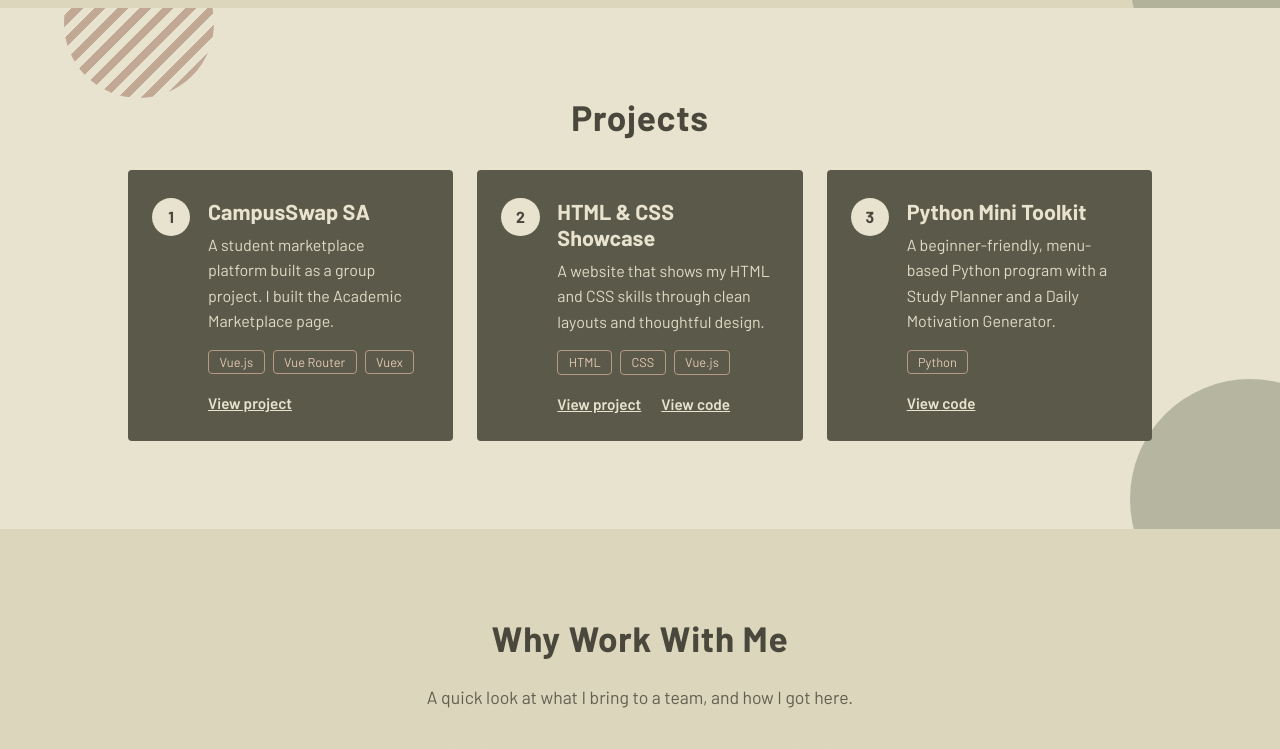
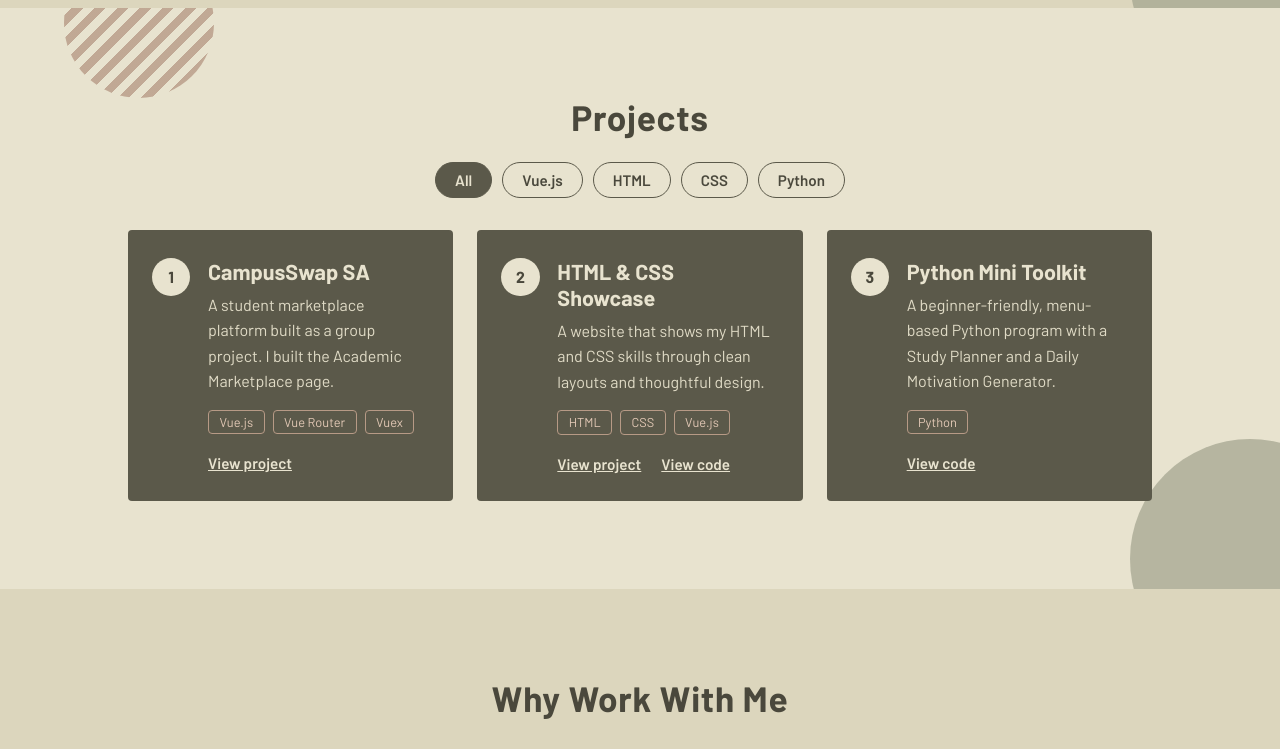
Before and after one commit to Zaarah-Okkers/Portfolio, a Vue app: page / in a window 1280 px wide. Shown: the part 2348-3097 px from the top of the page. Built offline with nearby package versions, Linux system fonts and the light colour scheme.

Commit message:
Added filter

```diff
--- a/src/App.vue
+++ b/src/App.vue
@@ -1,4 +1,6 @@
 <script setup>
+import { computed, ref } from 'vue'
+
 const skillGroups = [
   {
     title: 'Frontend',
@@ -104,6 +106,14 @@ const projects = [
     github: 'https://github.com/Zaarah-Okkers/Python-Mini-Toolkit'
   }
 ]
+
+const filters = ['All', 'Vue.js', 'HTML', 'CSS', 'Python']
+const activeFilter = ref('All')
+
+const visibleProjects = computed(() => {
+  if (activeFilter.value === 'All') return projects
+  return projects.filter((project) => project.tech.includes(activeFilter.value))
+})
 
 const strengths = [
   {
@@ -259,8 +269,27 @@ const journey = [
 
     <section id="projects" class="projects">
       <h2>Projects</h2>
-      <div class="project-grid">
-        <article v-for="project in projects" :key="project.title" class="project">
+
+      <div class="filter-bar" role="group" aria-label="Filter projects">
+        <button
+          v-for="filter in filters"
+          :key="filter"
+          type="button"
+          class="filter-button"
+          :class="{ active: activeFilter === filter }"
+          :aria-pressed="activeFilter === filter"
+          @click="activeFilter = filter"
+        >
+          {{ filter }}
+        </button>
+      </div>
+
+      <TransitionGroup name="project" tag="div" class="project-grid">
+        <article
+          v-for="project in visibleProjects"
+          :key="project.title"
+          class="project"
+        >
           <h3>{{ project.title }}</h3>
           <p>{{ project.description }}</p>
           <ul class="tech">
@@ -287,7 +316,7 @@ const journey = [
             </a>
           </div>
         </article>
-      </div>
+      </TransitionGroup>
     </section>
 
     <section id="why" class="why">
@@ -374,7 +403,8 @@ body {
   -webkit-font-smoothing: antialiased;
 }
 
-a:focus-visible {
+a:focus-visible,
+button:focus-visible {
   outline: 2px solid var(--peach-dark);
   outline-offset: 3px;
 }
@@ -799,6 +829,38 @@ h2 {
 
 /* ---------- Projects ---------- */
 
+.filter-bar {
+  display: flex;
+  flex-wrap: wrap;
+  justify-content: center;
+  gap: 0.6rem;
+  margin: -0.5rem 0 2rem;
+}
+
+.filter-button {
+  padding: 0.5rem 1.2rem;
+  background: transparent;
+  color: var(--olive-dark);
+  border: 1px solid var(--olive);
+  border-radius: 999px;
+  font-family: inherit;
+  font-size: 0.95rem;
+  font-weight: 600;
+  cursor: pointer;
+  transition: background 0.2s, color 0.2s, border-color 0.2s;
+}
+
+.filter-button:hover {
+  border-color: var(--peach-dark);
+  color: var(--peach-dark);
+}
+
+.filter-button.active {
+  background: var(--olive);
+  color: var(--cream);
+  border-color: var(--olive);
+}
+
 .project-grid {
   counter-reset: project;
   display: grid;
@@ -818,6 +880,17 @@ h2 {
 
 .project:hover {
   transform: translateY(-4px);
+}
+
+.project-enter-active,
+.project-leave-active {
+  transition: opacity 0.3s ease, transform 0.3s ease;
+}
+
+.project-enter-from,
+.project-leave-to {
+  opacity: 0;
+  transform: scale(0.96);
 }
 
 .project::before {
```
